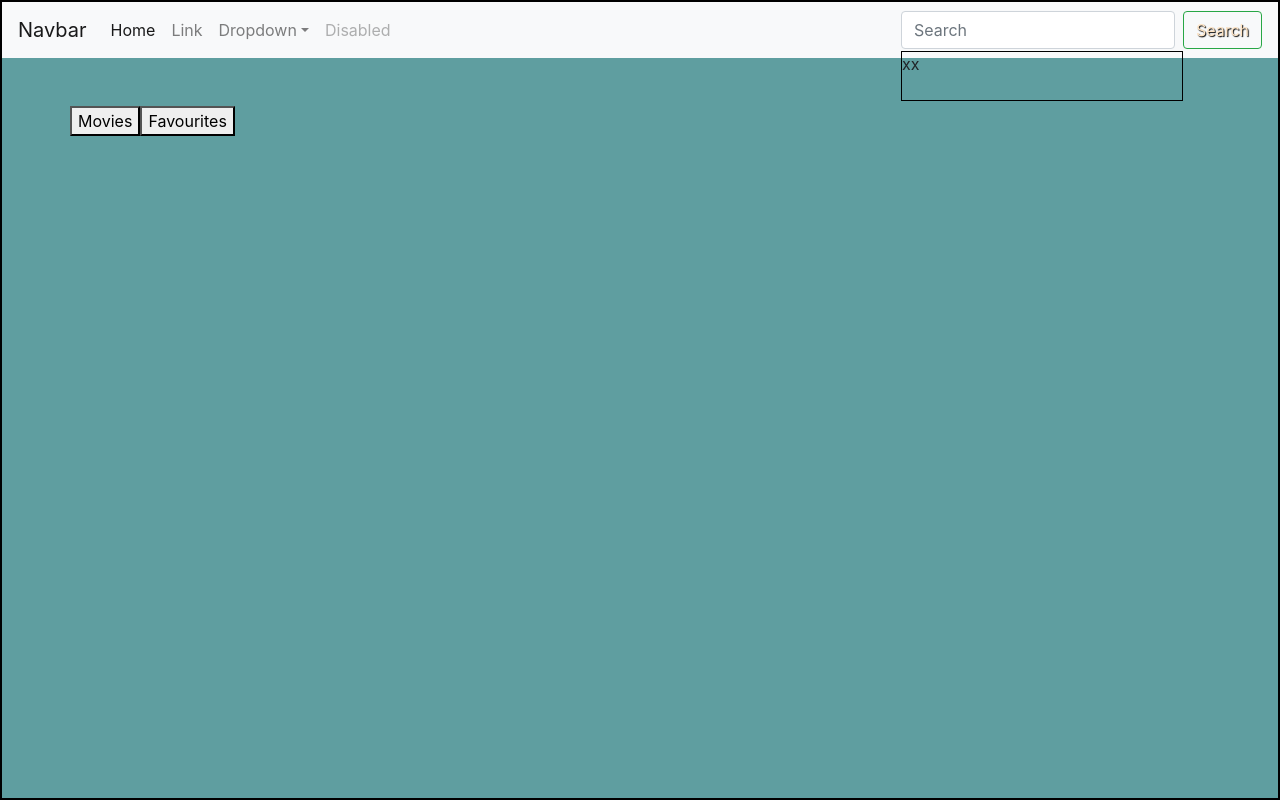
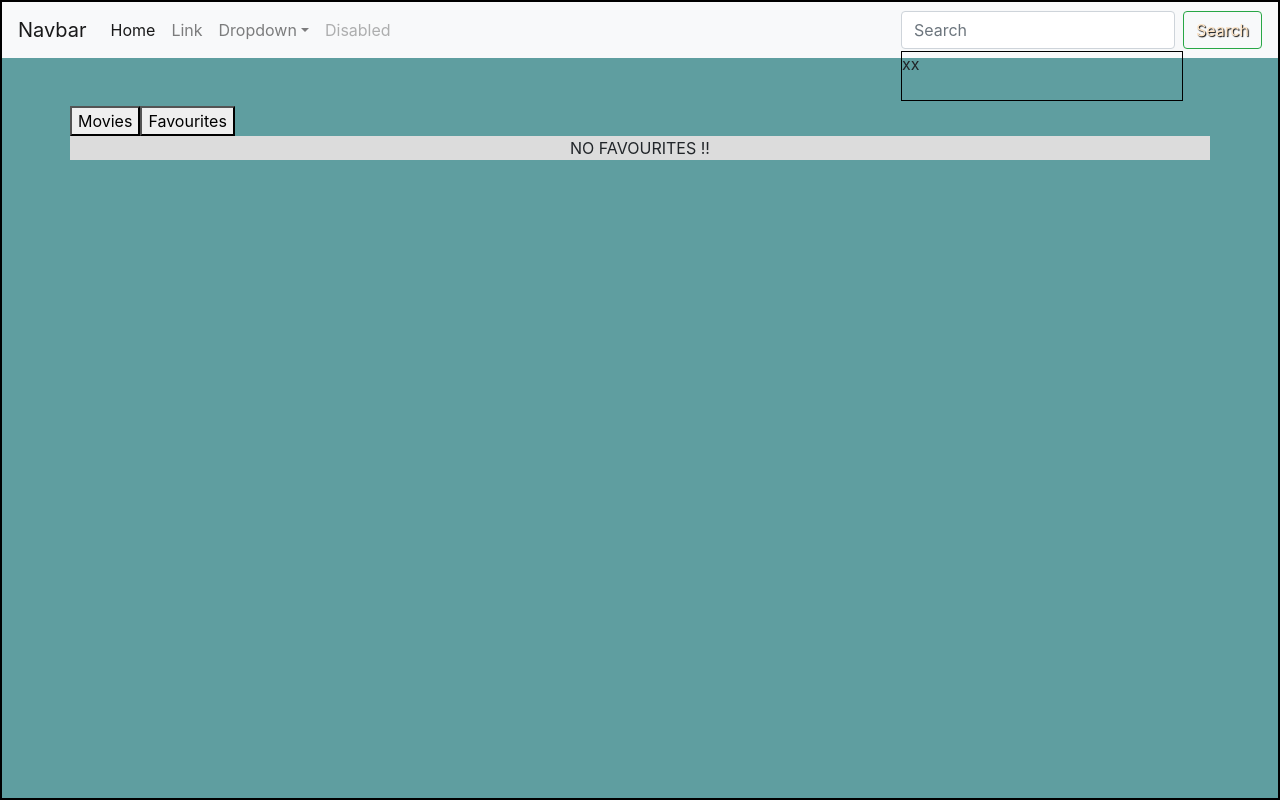
Before and after one commit to Pranay1012904/React-REDUX-TypeScript-Movie-Library-, a React (Create React App) app: page / in a window 1280 px wide. Both pictures are taken after a click on the button "Favourites". Built offline with nearby package versions, Linux system fonts and the light colour scheme.

Commit message:
minor patch

```diff
--- a/src/components/App.tsx
+++ b/src/components/App.tsx
@@ -69,6 +69,11 @@ class App extends React.Component<any, any> {
                       favourite={this.isFavourite(item)}
                     />
                   ))}
+              {favourites.length == 0 && !this.state.movieTab ? (
+                <div>NO FAVOURITES !!</div>
+              ) : (
+                ""
+              )}
             </div>
           </div>
         </section>
```
